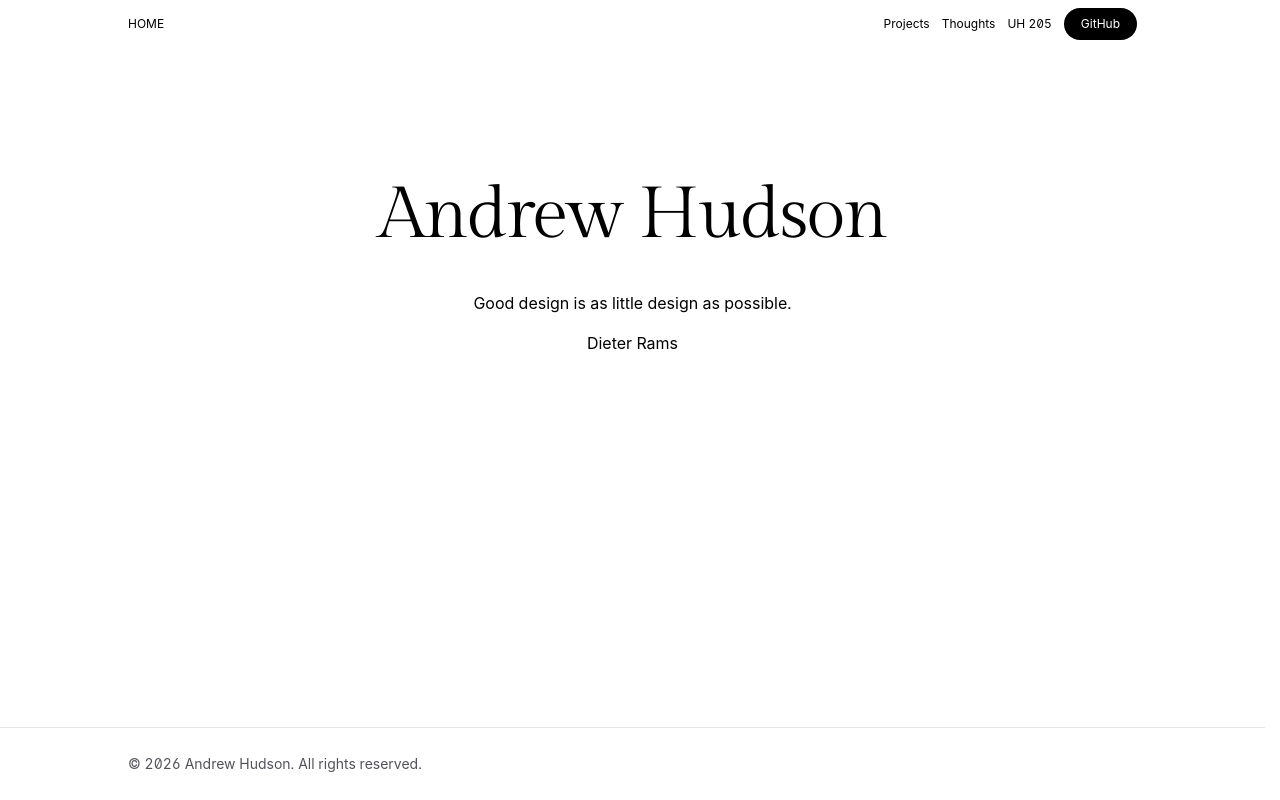
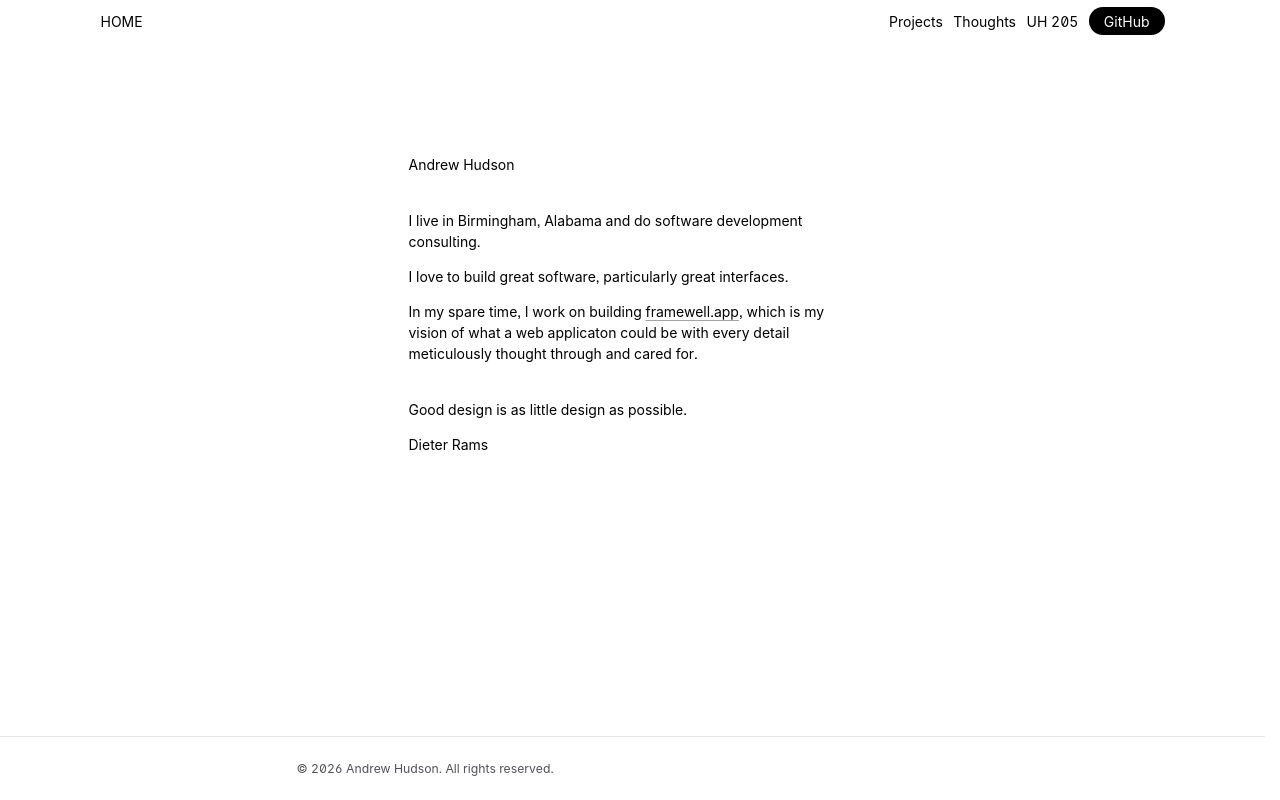
Before and after one commit to abhudson3/microblog, an Astro site: page / in a window 1280 px wide. Built offline with nearby package versions, Linux system fonts and the light colour scheme; Astro itself is replaced by a stand-in of ours; a web font is replaced by a local one.

Commit message:
Refactor layout and styles in footer, navigation, and hero sections; add link underline styles

```diff
--- a/src/components/global/Footer.astro
+++ b/src/components/global/Footer.astro
@@ -1,5 +1,5 @@
 <footer class="bg-white border-t">
-  <div class="px-8 md:px-12 mx-auto max-w-7xl py-6 lg:px-32">
+  <div class="px-8 md:px-12 mx-auto max-w-5xl py-6 lg:px-32 text-left">
     <section class="gap-y-6 gap-x-8">
       <div>
         <p
--- a/src/components/global/Navigation.astro
+++ b/src/components/global/Navigation.astro
@@ -2,7 +2,7 @@
   class=" "
 
 >
-  <div class=" px-8 md:px-12 mx-auto max-w-7xl py-2  lg:px-32 text-xs">
+  <div class=" px-8  mx-auto max-w-7xl py-2   ">
     <div
       x-data="{ open: false }"
       class="relative flex flex-col w-full  mx-auto   rounded-xl md:rounded-full md:items-center md:justify-between md:flex-row "
--- a/src/components/landing/Hero.astro
+++ b/src/components/landing/Hero.astro
@@ -1,14 +1,15 @@
-<section >
-  <div class="px-8 py-12 md:px-12 mx-auto lg:pb-24 max-w-7xl lg:px-32   lg:pt-32">
-    <div class="lg:text-center">
-      <h1 class="text-lg lg:text-7xl tracking-tight text-balance font-medium font-display text-black md:text-8xl">
-        Andrew Hudson
-      </h1>
-    <p class="mt-9">
-    Good design is as little design as possible.
-    </p>
-    <p class="mt-4">Dieter Rams</p>
+<section>
+  <div class="px-8 py-12 md:px-12 lg:px-32 lg:pt-32 lg:pb-24 mx-auto max-w-3xl">
+    <div class="max-w-xl text-left space-y-4">
+      <p>Andrew Hudson</p>
+      &nbsp;
+      <p>I live in Birmingham, Alabama and do software development consulting.</p>
+      <p>I love to build great software, particularly great interfaces.</p>
+      <p>In my spare time, I work on building <a class="link-underline" href="https://framewell.app">framewell.app</a>, which is my vision of what a web applicaton could be with every detail meticulously thought through and cared for.</p>
+      &nbsp;
+      &nbsp;
+      <p>Good design is as little design as possible.</p>
+      <p>Dieter Rams</p>
     </div>
-
   </div>
 </section>
--- a/src/styles/global.css
+++ b/src/styles/global.css
@@ -75,6 +75,7 @@
 
 /* Reserve space for vertical scrollbar to prevent layout shift between pages */
 html {
+  font-size: 14px;
   scrollbar-gutter: stable;
 }
 
@@ -84,3 +85,15 @@ html {
     overflow-y: scroll;
   }
 }
+
+.link-underline {
+  text-decoration-line: underline;
+  text-decoration-thickness: 1px;
+  text-underline-offset: 0.2em;
+  text-decoration-color: #a3a3a3;
+  transition: text-decoration-color 150ms ease;
+}
+
+.link-underline:hover {
+  text-decoration-color: #000000;
+}
```
